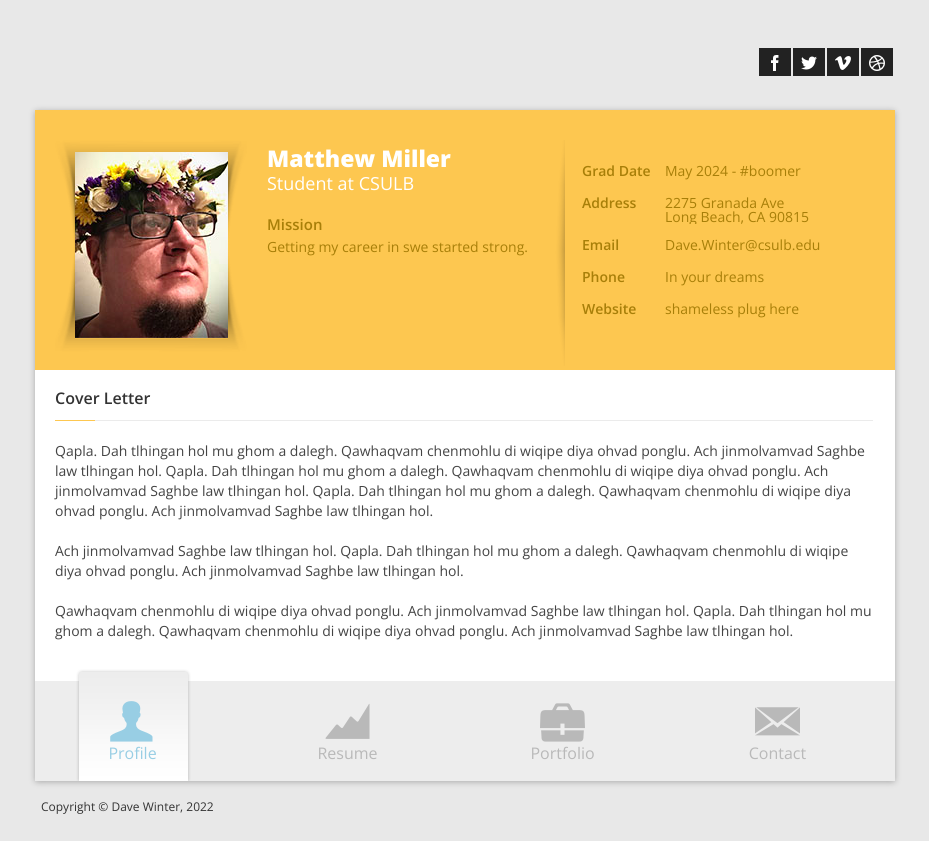
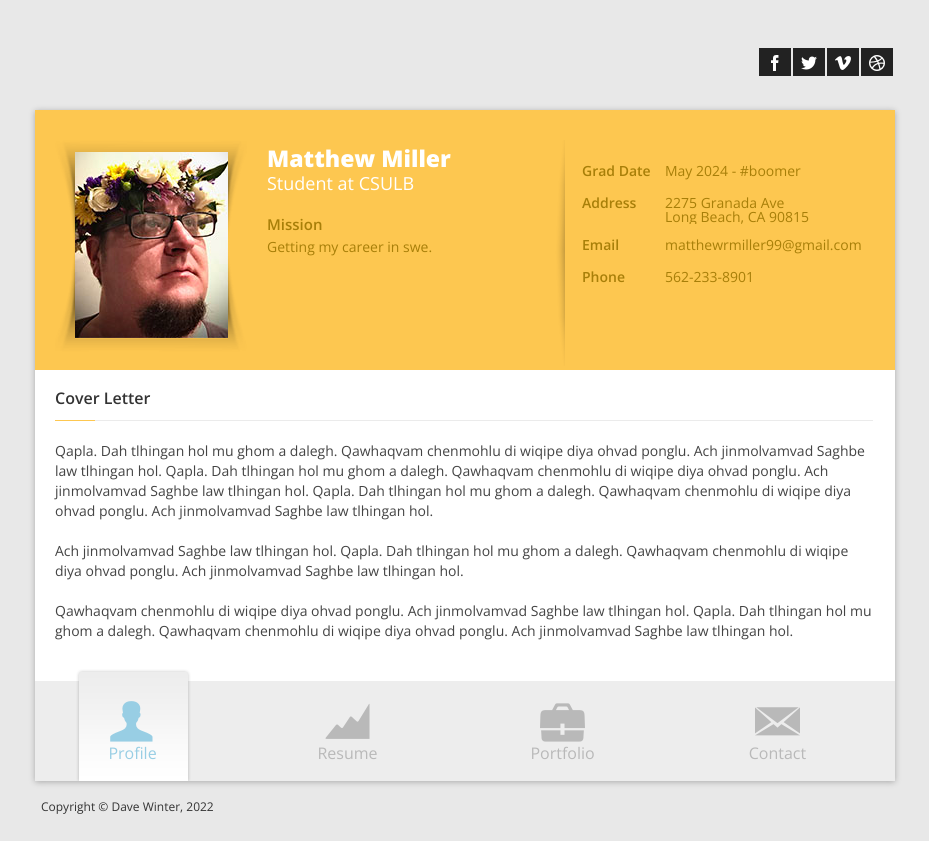
Before and after one commit to Pistold/Resume, a plain HTML site: page index.html in a window 1280 px wide. Shown: the whole page, without its empty margins (175-1104 px from the left). Drawn offline with nearby package versions, Linux system fonts and the light colour scheme; some packages are replaced by stand-ins of ours.

Commit message:
Update index.html
another one

```diff
--- a/index.html
+++ b/index.html
@@ -68,7 +68,7 @@
                         <h1>Matthew Miller</h1>
                         <h3>Student at CSULB</h3>
                         <h4>Mission</h4>
-                        <p>Getting my career in swe started strong.</p>
+                        <p>Getting my career in swe.</p>
                     </div>
                     <!-- /About section -->
 
@@ -76,9 +76,8 @@
                 	<ul class="personal-info">
                         <li><label>Grad Date</label><span>May 2024 - #boomer</span></li>
                         <li><label>Address</label><span>2275 Granada Ave<br />Long Beach, CA 90815</span></li>
-                        <li><label>Email</label><span class="word-wrap">Dave.Winter@csulb.edu</span></li>
-                        <li><label>Phone</label><span>In your dreams</span></li>
-                        <li><label>Website</label><span class="word-wrap">shameless plug here</span></li>
+                        <li><label>Email</label><span class="word-wrap">matthewrmiller99@gmail.com</span></li>
+                        <li><label>Phone</label><span>562-233-8901</span></li>
                     </ul>
                     <!-- /Personal info section -->
 
```
